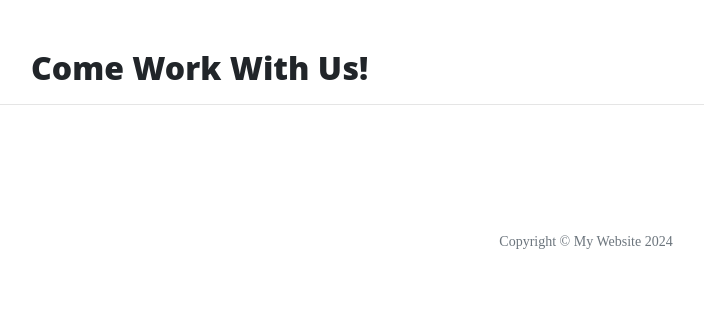
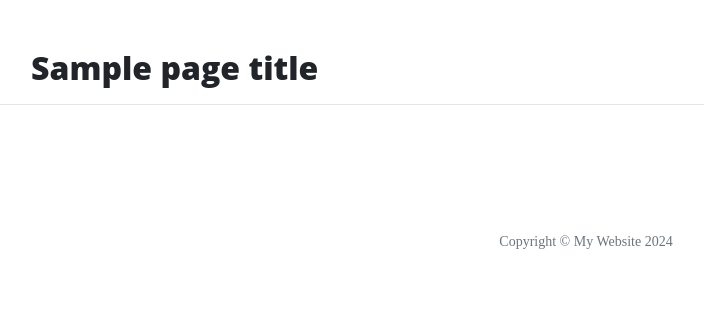
Before and after one commit to Silver25/hobbit-flask, a Flask app: template templates/careers.html in a window 1280 px wide. Shown: the part 629-946 px from the top of the page, without its empty margins (54-758 px from the left). Run offline with Flask 3, Linux system fonts and the light colour scheme; the template is opened without the code that fills it: most values are stand-ins (such as "Sample title", 1, 10 or a date in 2020); some libraries are stand-ins or nearby versions.

Commit message:
Add arguments into Python function to inject into file

```diff
--- a/run.py
+++ b/run.py
@@ -12,17 +12,17 @@ def index():
 
 @app.route("/about")
 def about():
-    return render_template("about.html")   # return the HTML template
+    return render_template("about.html", page_title="About")   # return the HTML template, and insert Heading in <H2> tags
 
 
 @app.route("/contact")
 def contact():
-    return render_template("contact.html")   # return the HTML template
+    return render_template("contact.html", page_title="Contact")   # return the HTML template, and insert Heading in <H2> tags
 
 
 @app.route("/careers")
 def careers():
-    return render_template("careers.html")   # return the HTML template
+    return render_template("careers.html", page_title="Careers")   # return the HTML template, and insert Heading in <H2> tags
 
 
 if __name__ == "__main__":
--- a/templates/about.html
+++ b/templates/about.html
@@ -1,6 +1,6 @@
 {% extends "base.html" %}
 {% block content%}
-<h2>About Page</h2>
+<h2>{{ page_title }}</h2>
 <p>
     The formation of the group grew out of a meeting Gandalf had with Thorin in Bree which kindled Thorin's interest in
     recapturing his long lost family inheritance. (Thorin's grandfather had been the king of the Lonely Mountain when
--- a/templates/careers.html
+++ b/templates/careers.html
@@ -1,4 +1,4 @@
 {% extends "base.html" %}
 {% block content%}
-    <h2>Come Work With Us!</h2>
+    <h2>{{ page_title }}</h2>
 {% endblock %}
--- a/templates/contact.html
+++ b/templates/contact.html
@@ -1,4 +1,4 @@
 {% extends "base.html" %}
 {% block content%}
-    <h2>Contact Us</h2>
+    <h2>{{ page_title }}</h2>
 {% endblock %}
```
